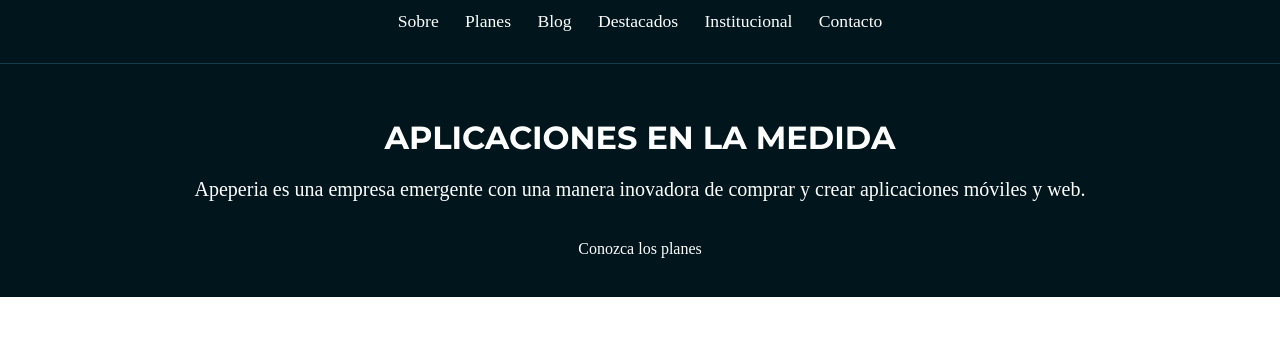
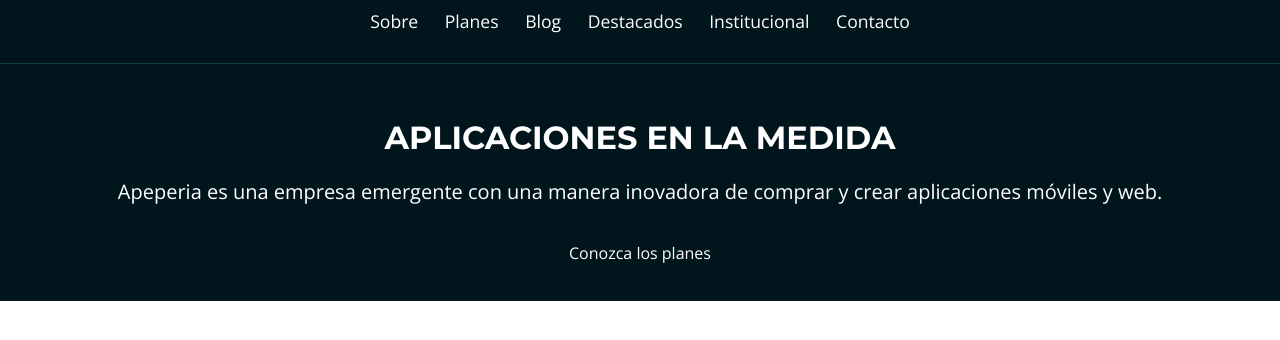
Before and after one commit to andresfmurciaz/Apeperia-LayoutsResponsivo, a plain HTML site: page index.html in a window 1280 px wide. Shown: the part 74-414 px from the top of the page. Drawn offline with nearby package versions, Linux system fonts and the light colour scheme.

Commit message:
css archvio body error resuelto

```diff
--- /dev/null
+++ b/css/bases.css
@@ -0,0 +1,4 @@
+body{
+
+    font-family: 'Open Sans',sans-serif;
+}
--- a/index.html
+++ b/index.html
@@ -9,6 +9,7 @@
 <link href="css/head.css" rel="stylesheet">
 <link href="css/llamada.css" rel="stylesheet">
 <link href="css/reset.css" rel="stylesheet">
+<link href="css/bases.css" rel="stylesheet">
 </head>
 <body>
     <header class="head">
```
